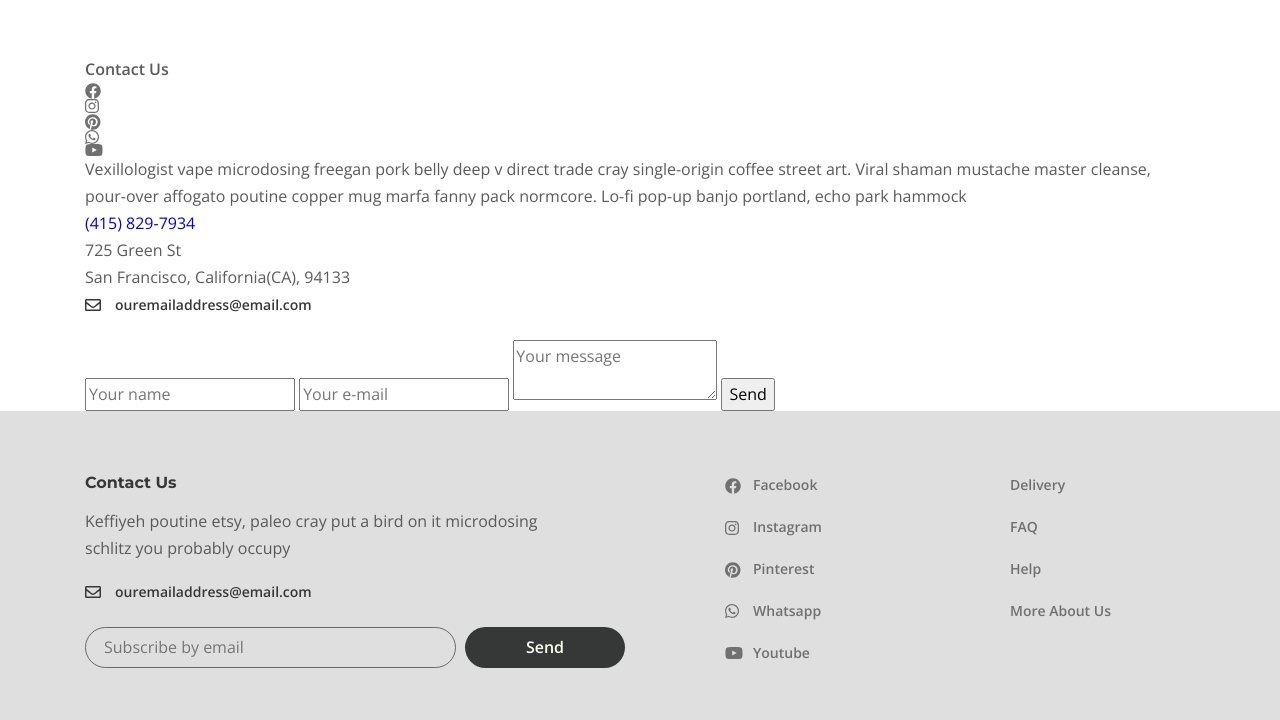
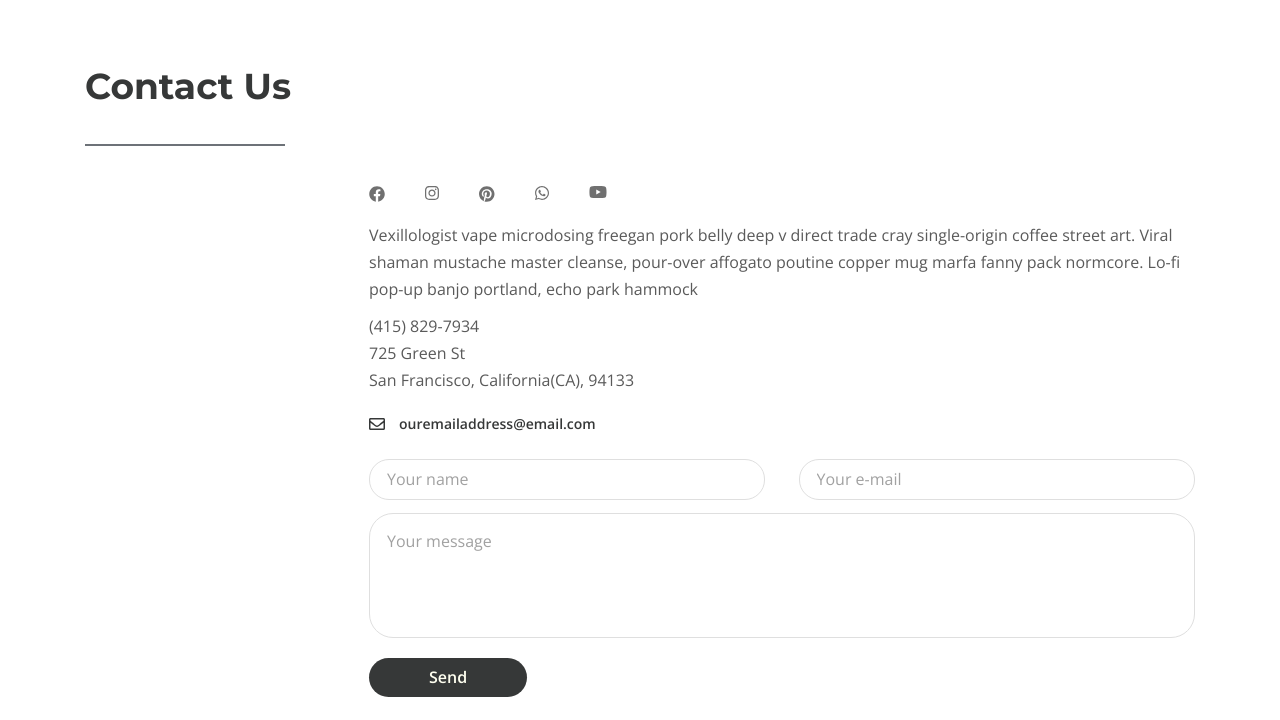
Before and after one commit to Defisto7/desire, a website: page app/contacts.html in a window 1280 px wide. Shown: the part 700-1420 px from the top of the page. Drawn offline with nearby package versions, Linux system fonts and the light colour scheme; files whose address does not match are found by name.

Commit message:
master
stylized contact section

```diff
--- a/app/contacts.html
+++ b/app/contacts.html
@@ -110,6 +110,8 @@
                 </a>
               </li>
             </ul>
+
+            <div class="contact__box">
               <p class="contact__text">Vexillologist vape microdosing freegan pork belly deep v direct trade cray single-origin coffee street art. Viral shaman mustache master cleanse, pour-over affogato poutine copper mug marfa fanny pack normcore. Lo-fi pop-up banjo portland, echo park hammock</p>
               <a class="contact__phone" href="tel:+14158297934">(415) 829-7934</a>
               <div class="contact__st">725 Green St</div>
@@ -117,6 +119,8 @@
               <a class="info-email" href="mailto : ouremailaddress@email.com">
                 ouremailaddress@email.com
               </a>
+            </div>
+
             <form class="contact__form" action="">
               <input class="contact__form-input" placeholder="Your name" type="text">
               <input class="contact__form-input" placeholder="Your e-mail" type="email">
--- a/app/sass/style.scss
+++ b/app/sass/style.scss
@@ -723,3 +723,89 @@
   margin-top: -53px;
   margin-bottom: 50px;
 }
+.contact{
+  padding-bottom: 100px;
+  &__title{
+    color: $title;
+    @extend %title-font;
+    font-size: 36px;
+    line-height: 60px;
+    padding-bottom: 30px;
+    margin-bottom: 40px;
+    position: relative;
+    &::after{
+      content:'';
+      position: absolute;
+      bottom: 0;
+      left: 0;
+      width: 200px;
+      height: 2px;
+      background-color: #6D7278;
+    };
+  }
+  .contact__social{
+    padding-left: 284px;
+    display: flex;
+    margin-bottom: 20px;
+  }
+  &__social-item + .contact__social-item{
+    padding-left: 40px;
+  }
+  &__text{
+    margin-bottom: 10px;
+  }
+  &__phone{
+    color: $default;
+  }
+  &__city{
+    margin-bottom: 16px;
+  }
+  &__box{
+    padding-left: 284px;
+  }
+  &__form{
+    padding-left: 284px;
+    display: flex;
+    justify-content: space-between;
+    flex-wrap: wrap;
+  }
+  &__form-input{
+    border: 1px solid #DFDFDF;
+    border-radius: 20px;
+    padding: 6px 17px;
+    margin-bottom: 13px;
+    width: 48%;
+    &::placeholder{
+      color: #A1A1A1;
+      font-family: 'Open Sans', sans-serif;
+      font-size: 16px;
+      line-height: 27px;
+      font-weight: 400;
+    }
+  }
+  &__form-area{
+    width: 100%;
+    border: 1px solid #DFDFDF;
+    border-radius: 24px;
+    padding: 14px 17px;
+    min-height: 125px;
+    margin-bottom: 20px;
+    resize: none;
+    &::placeholder{
+      color: #A1A1A1;
+      font-family: 'Open Sans', sans-serif;
+      font-size: 16px;
+      line-height: 27px;
+      font-weight: 400;
+  }
+}
+  &__form-btn{
+    border: none;
+    background-color: $title;
+    color: #fffff0;
+    font-weight: 600;
+    border-radius: 21px;
+    padding: 6px 60px;
+    cursor: pointer;
+  }
+}
```
Also changed, not shown: app/css/style.min.css. Lines whose indentation alone changed are shown as unchanged.
